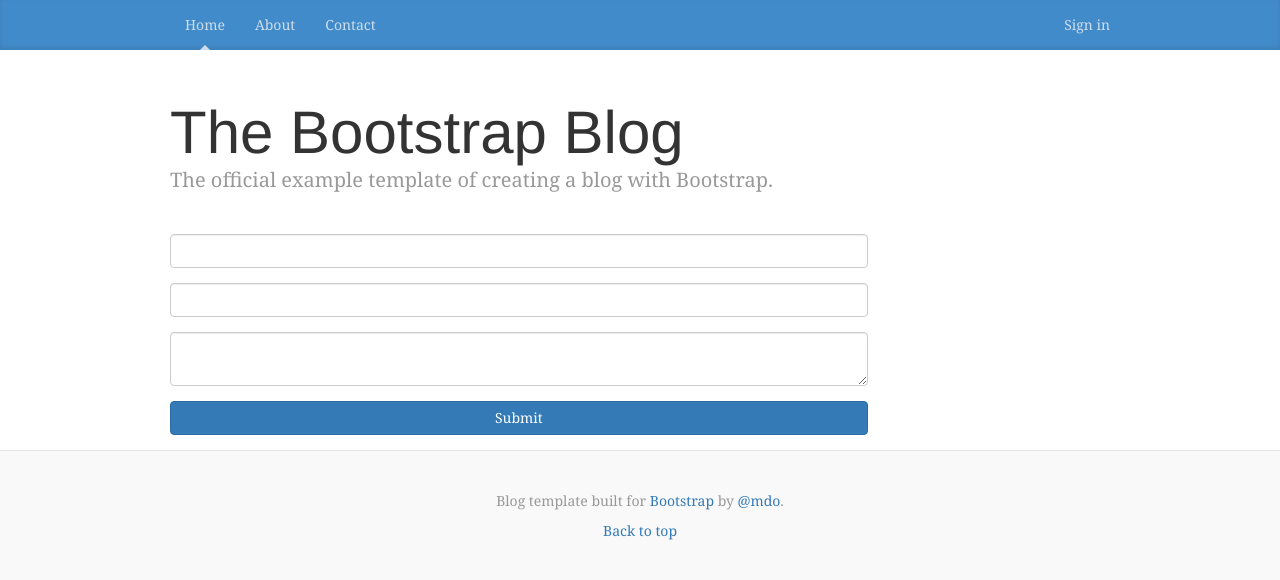
After one commit to heidricklevi/blog, a Flask app: template blog/templates/edit_profile.html in a window 1280 px wide. The commit adds this page. Shown: the top 580 px of the page. Run offline with Flask 2, Linux system fonts and the light colour scheme; the template is opened without the code that fills it: values that come from a table or form of the project are taken from there, others are empty; some libraries are stand-ins or nearby versions.

Commit message:
Added edit of user profiles and additional model and view methods

```diff
--- a/blog/application.py
+++ b/blog/application.py
@@ -7,7 +7,7 @@ import config
 from flask.ext.moment import Moment
 from user import User
 import bcrypt
-from forms import RegistrationForm, LoginForm
+from forms import RegistrationForm, LoginForm, EditProfileForm
 from flask_mail import Mail
 from flask.ext.mail import Message
 import smtplib
@@ -83,12 +83,28 @@ def resend_confirmation():
 def account():
     return render_template("account.html")
 
-@application.route('/user/<id>')
-def user(id):
-    user = DB.get_user_data(id)
+@application.route('/user/<name>')
+def user(name):
+    current = current_user._get_current_object()
+    user = DB.get_user_data(current.email)
     if user is None:
         abort(404)
     return render_template("user.html", user=user)
+
+@application.route('/edit-profile', methods=['GET', 'POST'])
+@login_required
+def edit_profile():
+    form = EditProfileForm()
+    if form.validate_on_submit():
+        current_user.name = form.name.data
+        current_user.location = form.location.data
+        current_user.about_me = form.about_me.data
+        DB.update_user_profile(current_user)
+        return redirect(url_for('.user', name=current_user.name))
+    form.name.data = current_user.name
+    form.location.data = current_user.location
+    form.about_me.data = current_user.about_me
+    return render_template('edit_profile.html', form=form)
 
 
 
--- a/blog/forms.py
+++ b/blog/forms.py
@@ -1,8 +1,10 @@
 from flask_wtf import Form
-from wtforms import PasswordField, TextField
-from wtforms import SubmitField
+from wtforms import PasswordField, TextField, TextAreaField
+from wtforms import SubmitField, StringField
 from wtforms.fields.html5 import EmailField
 from wtforms import validators
+from wtforms.validators import Length
+
 
 class RegistrationForm(Form):
     name = TextField('name', validators=[validators.DataRequired()])
@@ -16,3 +18,9 @@ class LoginForm(Form):
     email = EmailField('email', validators=[validators.DataRequired(), validators.Email()])
     password = PasswordField('password', validators=[validators.DataRequired()])
     submit = SubmitField('submit', [validators.DataRequired()])
+
+class EditProfileForm(Form):
+    name = StringField('Real Name', validators=[Length(0, 64)])
+    location = StringField("Location", validators=[Length(0,64)])
+    about_me = TextAreaField('About Me')
+    submit = SubmitField('Submit')
--- a/blog/templates/authenticated_base.html
+++ b/blog/templates/authenticated_base.html
@@ -44,7 +44,7 @@
               {% if current_user.is_authenticated %}
               <li><a class="blog-nav-item" href="{{ url_for('logout') }}">Sign out</a> </li>
               <li><a class="blog-nav-item" href="{{ url_for('account') }}">Account</a></li>
-              <li><a class="blog-nav-item" href="{{ url_for('user', id=current_user.email) }}">Profile</a></li>
+              <li><a class="blog-nav-item" href="{{ url_for('user', name=current_user.name) }}">Profile</a></li>
               {% else %}
               <li><a class="blog-nav-item" href="{{ url_for('login') }}">Sign in</a> </li>
               {% endif %}
--- a/blog/templates/base.html
+++ b/blog/templates/base.html
@@ -47,7 +47,7 @@
               {% if current_user.is_authenticated %}
               <li><a class="blog-nav-item" href="{{ url_for('logout') }}">Sign out</a> </li>
               <li><a class="blog-nav-item" href="{{ url_for('account') }}">Account</a></li>
-              <li><a class="blog-nav-item" href="{{ url_for('user', id=current_user.name) }}">Profile</a></li>
+              <li><a class="blog-nav-item" href="{{ url_for('user', name=current_user.name) }}">Profile</a></li>
               {% else %}
               <li><a class="blog-nav-item" href="{{ url_for('login_page') }}">Sign in</a> </li>
               <li><a class="blog-nav-item" href="{{ url_for("register") }}">Create Account</a> </li>
--- /dev/null
+++ b/blog/templates/edit_profile.html
@@ -0,0 +1,29 @@
+{% extends 'authenticated_base.html' %}
+
+{% block content %}
+
+    <form class="form-horizontal" action="/edit-profile" method="post">
+        {{ form.csrf_token }}
+    <div class="form-group">
+        <div class="col-sm-9">
+            {{ form.name(class='form-control') }}
+        </div>
+    </div>
+    <div class="form-group">
+        <div class="col-sm-9">
+            {{ form.location(class='form-control') }}
+        </div>
+    </div>
+    <div class="form-group">
+        <div class="col-sm-9">
+            {{ form.about_me(class='form-control') }}
+        </div>
+    </div>
+    <div class="form-group">
+        <div class="col-sm-9">
+            {{ form.submit(class='btn btn-primary btn-block') }}
+        </div>
+    </div>
+    </form>
+
+{% endblock %}
--- a/blog/user.py
+++ b/blog/user.py
@@ -16,6 +16,9 @@ class User:
             self.modifified_date = datetime.datetime.now()
 
         self.registration_date = db.get_registration_date(email)
+        self.name = db.get_user_data(email)[0]['name']
+        self.location = db.get_user_data(email)[0]['location']
+        self.about_me = db.get_user_data(email)[0]['about_me']
         self.email = email
         self.password = password
         self.role = role
```
Also changed, not shown: blog/dbhelper.py (+14 -3 lines), blog/templates/user.html (+7 -2 lines).
